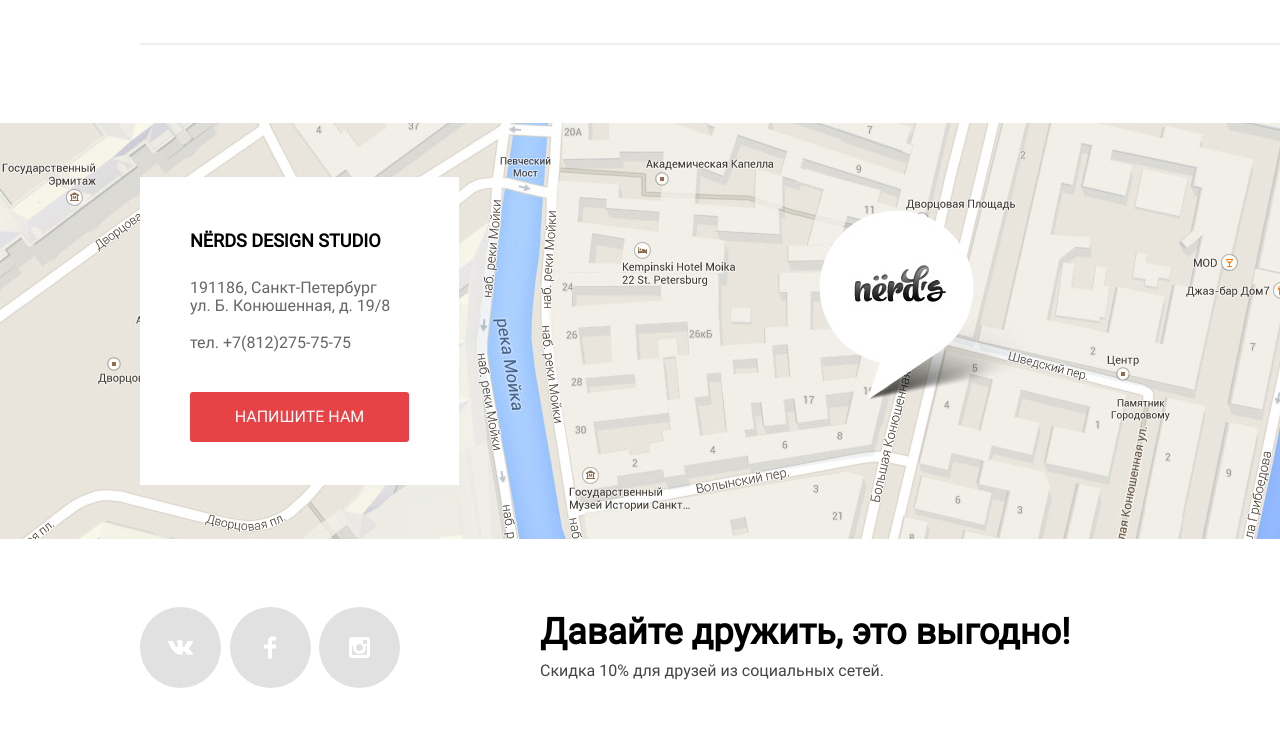
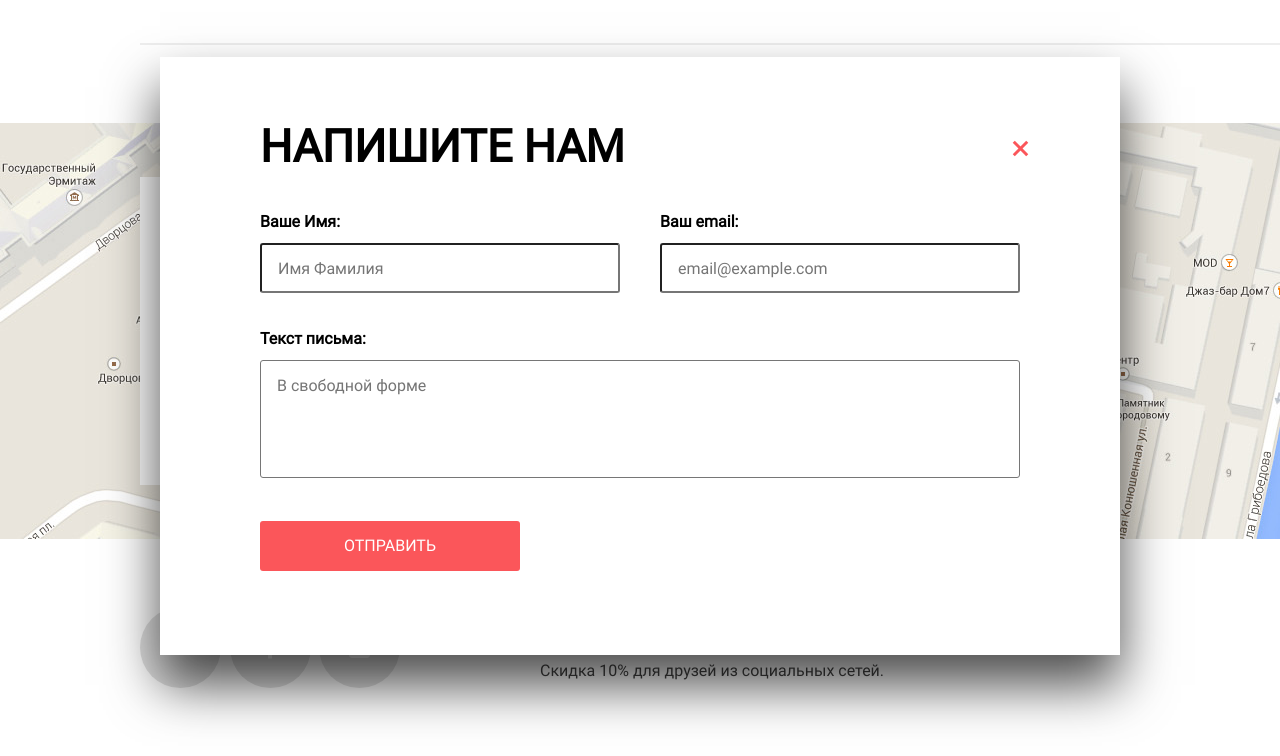
Before and after one commit to Brs-B/452047-nerds-29, a plain HTML site: page index.html in a window 1280 px wide. Both pictures are taken after a click on the button "НАПИШИТЕ НАМ". Shown: the part 1778-2534 px from the top of the page. Drawn offline with Linux system fonts and the light colour scheme.

Commit message:
js модальное окно
проверка на открытие/закрытие окна

```diff
--- a/css/style.css
+++ b/css/style.css
@@ -1203,18 +1203,20 @@ img {
 
 /* Modals */
 
-  /* Contacts */
-
 .modal {
   position: fixed;
   top: 50%;
   left: 50%;
+  display: none;
   color: var(--basic-black);
   background-color: var(--basic-white);
   background-position: 0 0;
   background-repeat: repeat;
   box-shadow: 0 30px 50px rgba(0, 0, 0, 0.7);
   transform: translate(-50%, -50%);
+}
+.modal-show {
+  display: block;
 }
 .close-cross-button {
   position: absolute;
@@ -1243,13 +1245,15 @@ img {
   transform: rotate(-45deg);
 }
 
-.contact-us {
-  display: none;
+/* Contacts */
+
+.modal-contact-us {
   bottom: auto;
   width: 760px;
   padding: 63px 100px 84px 100px;
+  z-index: 20;
 }
-.contact-us h2 {
+.modal-contact-us h2 {
   font-weight: 700;
   font-size: 45px;
   line-height: 53px;
--- a/index.html
+++ b/index.html
@@ -209,7 +209,7 @@
       </div>
     </footer>
 
-    <section class="modal contact-us">
+    <section class="modal modal-contact-us">
       <h2>Напишите нам</h2>
       <form class="contact-us-form" action="https://echo.htmlacademy.ru" method="post">
         <p class="contact-us-item">
@@ -233,5 +233,8 @@
       <iframe src="https://www.google.com/maps/embed?pb=!1m18!1m12!1m3!1d499.64977583528247!2d30.32253612929504!3d59.938794198867264!2m3!1f0!2f0!3f0!3m2!1i1024!2i768!4f13.1!3m3!1m2!1s0x469631fefe102551%3A0x19e070ca4ac35ecd!2sNerds!5e0!3m2!1sru!2sru!4v1602198172870!5m2!1sru!2sru" width="1440" height="416" allowfullscreen="" title="ул. Б. Конюшенная, д. 19/8"></iframe>
       <button class="close-cross-button map-cross-button" type="button" aria-label="Закрыть"></button>
     </section>
+
+    <script src="js/script.js"></script>
+
   </body>
 </html>
--- /dev/null
+++ b/js/script.js
@@ -0,0 +1,14 @@
+const contactButton = document.querySelector(".text-us-button");
+const contactUsPopup = document.querySelector(".modal-contact-us");
+const PopUpClose = contactUsPopup.querySelector(".close-cross-button");
+
+contactButton.addEventListener("click", function (evt) {
+  evt.preventDefault();
+  contactUsPopup.classList.add("modal-show");
+});
+
+PopUpClose.addEventListener("click", function (evt) {
+  evt.preventDefault();
+  contactUsPopup.classList.remove("modal-show");
+});
+console.log(document.querySelector('.text-us-button'));
```
Also changed, not shown: catalog.html (+4 -1 lines).
